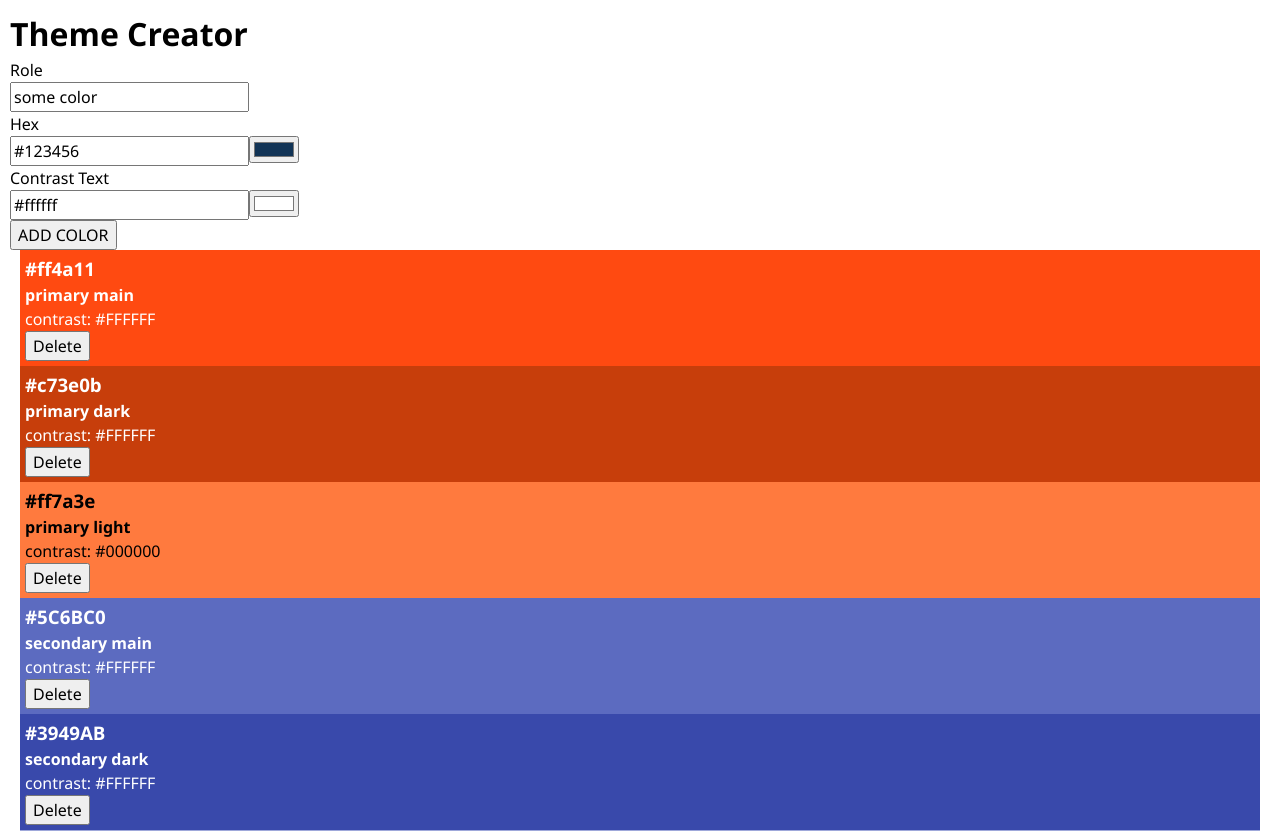
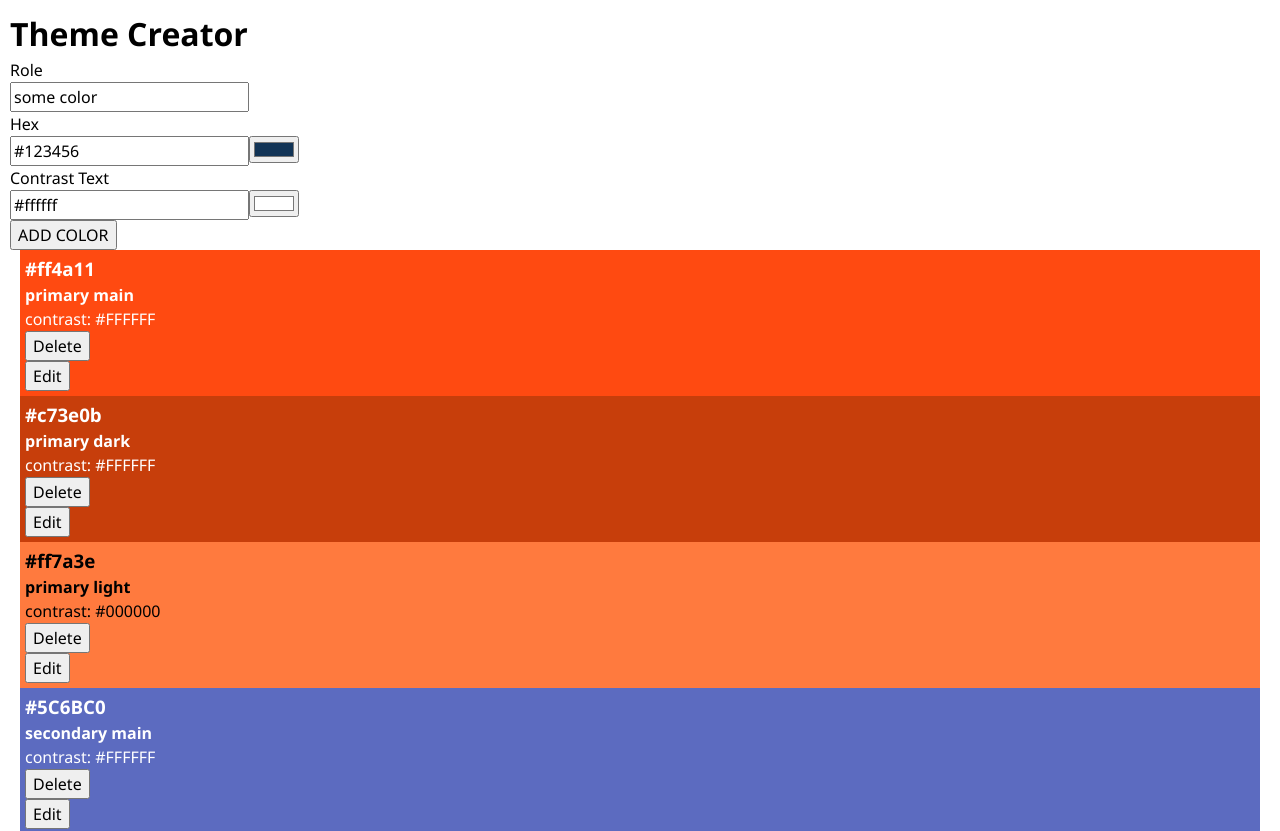
Before and after one commit to FelixNeumayr/theme-creator, a React (Vite) app: page / in a window 1280 px wide. Shown: the top 831 px of the page. Built offline with nearby package versions, Linux system fonts and the light colour scheme.

Commit message:
added the ColorForm with a click on edit

```diff
--- /dev/null
+++ b/src/Components/Color/Edit.jsx
@@ -0,0 +1,25 @@
+import ColorForm from "./form/ColorForm";
+import { useState } from "react";
+
+export default function EditButton() {
+  const [editing, setEditing] = useState(false);
+
+  function handleEditClick() {
+    setEditing(true);
+    console.log(editing);
+  }
+
+  return (
+    <div>
+      {editing ? (
+        <div>
+          <ColorForm />
+        </div>
+      ) : (
+        <div>
+          <button onClick={() => {handleEditClick()}}>Edit</button>
+        </div>
+      )}
+    </div>
+  );
+}
--- a/src/Components/Color/color/Color.jsx
+++ b/src/Components/Color/color/Color.jsx
@@ -1,7 +1,13 @@
 import "./Color.css";
 import { DeleteButton } from "../Button/Button";
+import { useState } from "react";
+import ColorForm from "../form/ColorForm";
+import EditButton from "../Edit";
 
-export default function Color({ color, onIdFromDelete }) {
+export default function Color({ color, onIdFromDelete, editing}) {
+
+
+
   return (
     <div
       className="color-card"
@@ -13,9 +19,23 @@ export default function Color({ color, onIdFromDelete }) {
       <h3 className="color-card-headline">{color.hex}</h3>
       <h4>{color.role}</h4>
       <p>contrast: {color.contrastText}</p>
-      <DeleteButton onFindId={color.id} onIdFromDelete2={onIdFromDelete} />
+      {!editing ? (
+        <>
+          <DeleteButton onFindId={color.id} onIdFromDelete2={onIdFromDelete} />
+          <EditButton onEditing={editing} />
+        </>
+      ) : (
+        // <EditButton onClick={handleEditClick} />
+        <p>test</p>
+      )}
     </div>
   );
 }
 
 //
+
+
+
+
+{/* <DeleteButton onFindId={color.id} onIdFromDelete2={onIdFromDelete} />
+      <EditButton onClick={handleEditClick} /> */}
--- a/src/Components/Color/form/ColorForm.jsx
+++ b/src/Components/Color/form/ColorForm.jsx
@@ -1,9 +1,11 @@
 import ColorInput from "./ColorInput";
 import "./ColorForm.css";
+
 
 export default function ColorForm({
   onSubmitColor,
   initialData = { role: "some color", hex: "#123456", contrastText: "#ffffff" },
+  editing
 }) {
   function handleSubmit(event) {
     event.preventDefault();
@@ -11,6 +13,7 @@ export default function ColorForm({
     const data = Object.fromEntries(formData);
     onSubmitColor(data);
   }
+
 
   return (
     <form className="color-form" onSubmit={handleSubmit}>
@@ -37,7 +40,8 @@ export default function ColorForm({
         <ColorInput id="contrastText" defaultValue={initialData.contrastText} />
       </label>
       <br />
-      <button>ADD COLOR</button>
+      {!editing ? <button>ADD COLOR</button> : <button>Update</button>}
+
     </form>
   );
 }
```
Also changed, not shown: src/App.jsx (+6 -5 lines).
